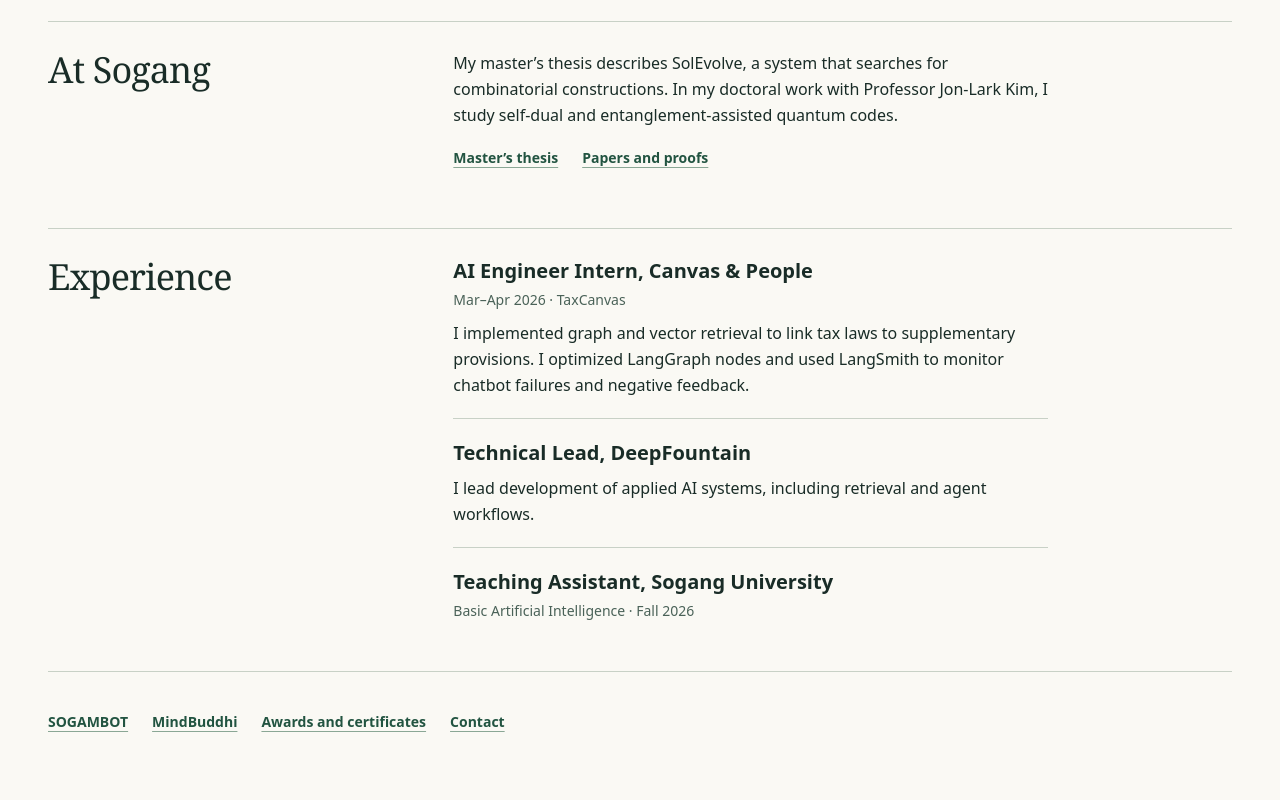
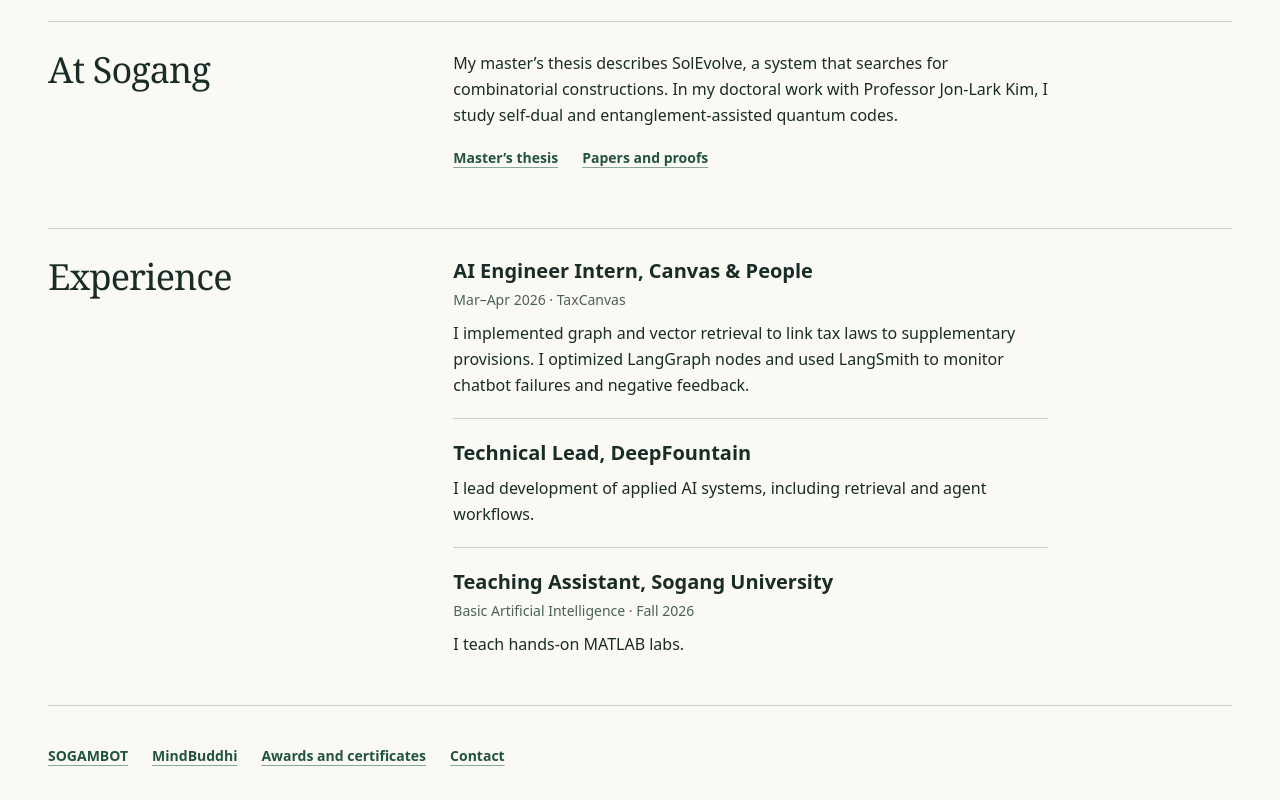
Before and after one commit to LeGenAI/jhbaek, a Next.js app: page /about in a window 1280 px wide. Shown: the part 363-1163 px from the top of the page. Built offline with nearby package versions, Linux system fonts and the light colour scheme; no server answers.

Commit message:
Describe the MATLAB labs taught at Sogang

```diff
--- a/src/app/about/page.tsx
+++ b/src/app/about/page.tsx
@@ -42,6 +42,7 @@ export default function AboutPage() {
           <li className="pt-5">
             <h3 className="text-xl font-semibold">Teaching Assistant, Sogang University</h3>
             <p className="meta-text mt-1">Basic Artificial Intelligence · Fall 2026</p>
+            <p className="mt-2 leading-relaxed">I teach hands-on MATLAB labs.</p>
           </li>
         </ul>
       </section>
```
